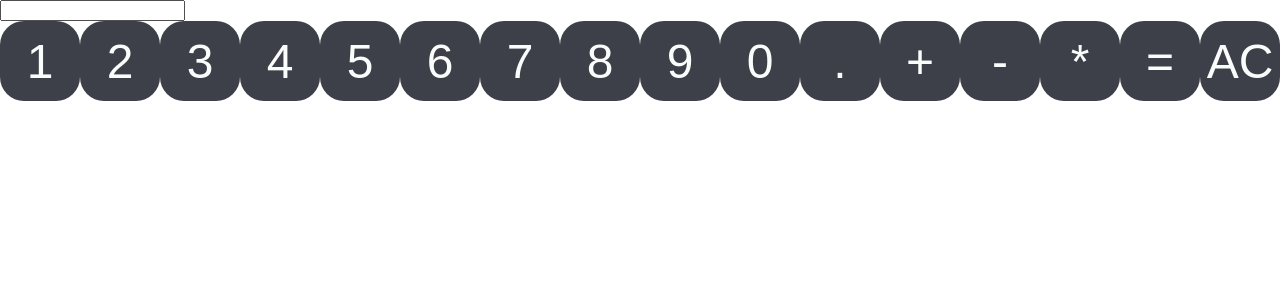
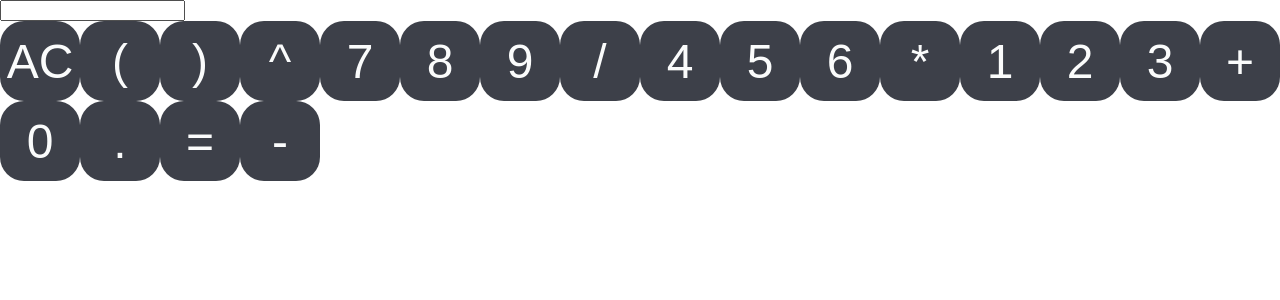
Before and after one commit to luiscarlin/redux-react-calculator, a React app: page / in a window 1280 px wide. Shown: the top 300 px of the page. Built offline with nearby package versions, Linux system fonts and the light colour scheme; the HTML template or start-up script is replaced by a standard one.

Commit message:
rearrange keys and create containers

```diff
--- a/src/App.js
+++ b/src/App.js
@@ -5,6 +5,8 @@ import ButtonConnector from './connectors/ButtonConnector'
 import { Provider } from 'react-redux'
 import AllCancelButtonConnector from './connectors/AllCancelButtonConnector'
 import EqualsButtonConnector from './connectors/EqualsButtonConnector'
+import KeysContainer from './presenters/KeysContainer'
+import CalculatorContainer from './presenters/CalculatorContainer'
 
 const store = configureStore()
 
@@ -12,25 +14,31 @@ class App extends Component {
   render () {
     return (
       <Provider store={store}>
-        <div>
+        <CalculatorContainer>
           <DisplayConnector />
+          <KeysContainer>
+            <AllCancelButtonConnector value="AC"/>
+            <ButtonConnector value='('/>
+            <ButtonConnector value=')'/>
+            <ButtonConnector value='^'/>
+            <ButtonConnector value='7'/>
+            <ButtonConnector value='8'/>
+            <ButtonConnector value='9'/>
+            <ButtonConnector value='/'/>
+            <ButtonConnector value='4'/>
+            <ButtonConnector value='5'/>
+            <ButtonConnector value='6'/>
+            <ButtonConnector value='*'/>
             <ButtonConnector value='1'/>
             <ButtonConnector value='2'/>
             <ButtonConnector value='3'/>
-          <ButtonConnector value='4'/>
-          <ButtonConnector value='5'/>
-          <ButtonConnector value='6'/>
-          <ButtonConnector value='7'/>
-          <ButtonConnector value='8'/>
-          <ButtonConnector value='9'/>
+            <ButtonConnector value='+'/>
             <ButtonConnector value='0'/>
             <ButtonConnector value='.'/>
-          <ButtonConnector value='+'/>
+            <EqualsButtonConnector value='='/>
             <ButtonConnector value='-'/>
-          <ButtonConnector value='*'/>
-          <EqualsButtonConnector value='='/>
-          <AllCancelButtonConnector value="AC"/>
-        </div>
+          </KeysContainer>
+        </CalculatorContainer>
       </Provider>
     )
   }
--- /dev/null
+++ b/src/presenters/CalculatorContainer/CalculatorContainer.jsx
@@ -0,0 +1,13 @@
+import React from 'react'
+
+class CalculatorContainer extends React.Component {
+  render () {
+    return (
+      <div>
+        { this.props.children }
+      </div>
+    )
+  }
+}
+
+export default CalculatorContainer
--- /dev/null
+++ b/src/presenters/CalculatorContainer/index.js
@@ -0,0 +1,3 @@
+import CalculatorContainer from './CalculatorContainer'
+
+export default CalculatorContainer
--- /dev/null
+++ b/src/presenters/KeysContainer/KeysContainer.jsx
@@ -0,0 +1,13 @@
+import React from 'react'
+
+class KeysContainer extends React.Component {
+  render () {
+    return (
+      <div>
+        { this.props.children }
+      </div>
+    )
+  }
+}
+
+export default KeysContainer
--- /dev/null
+++ b/src/presenters/KeysContainer/index.js
@@ -0,0 +1,3 @@
+import KeysContainer from './KeysContainer.jsx'
+
+export default KeysContainer
```
Lines whose indentation alone changed are shown as unchanged.
